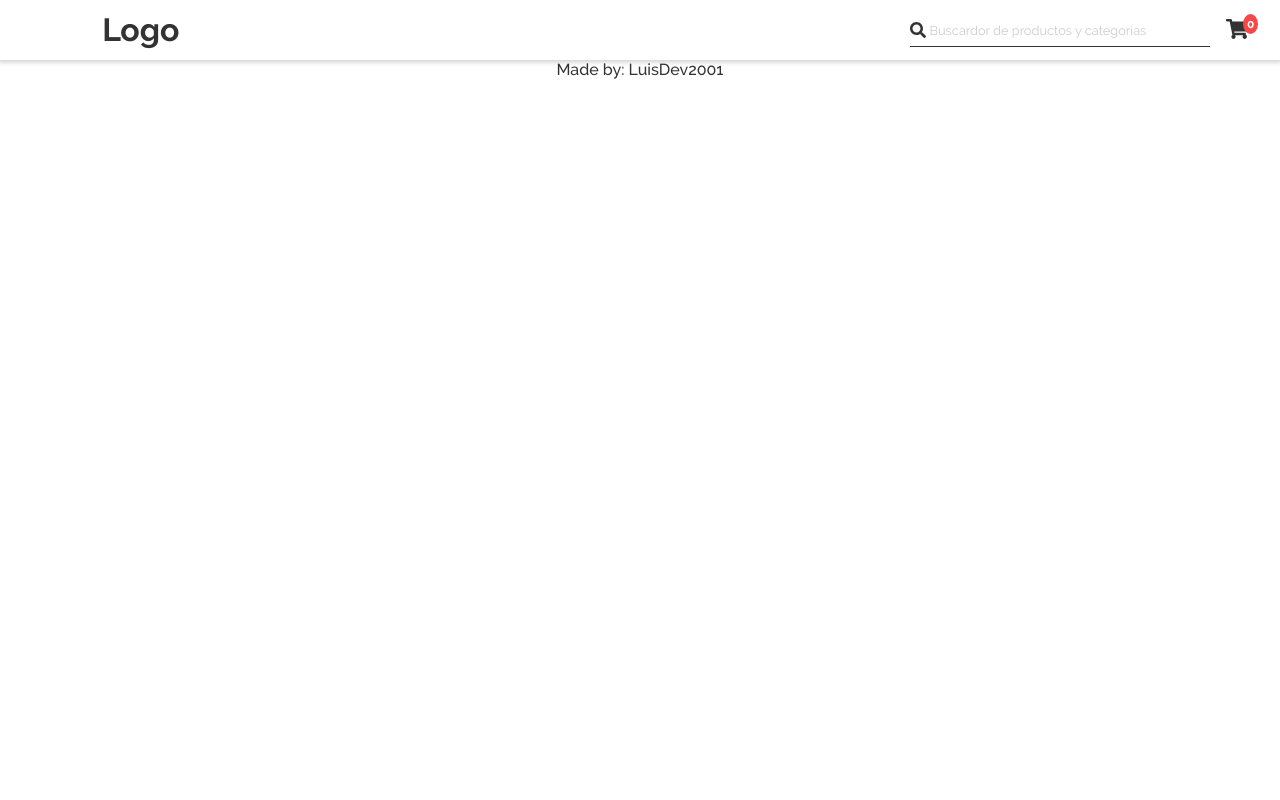
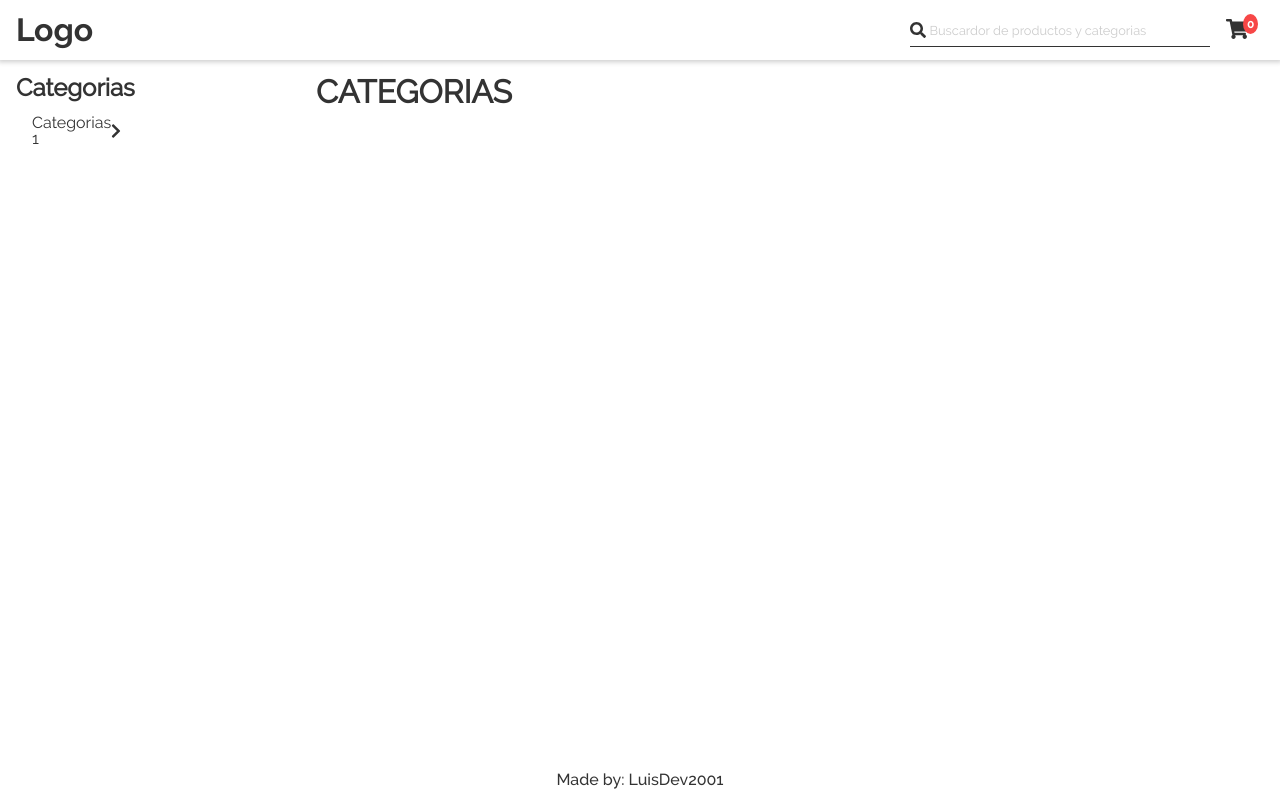
Before and after one commit to LuisDev2001/talana-challenge, a Vue app: page / in a window 1280 px wide. Built offline with nearby package versions, Linux system fonts and the light colour scheme.

Commit message:
styles: put sidebar styles and grid areas for layout

```diff
--- a/src/App.vue
+++ b/src/App.vue
@@ -1,21 +1,25 @@
 <template>
   <PxHaeader />
-  <router-view />
+  <PxSideBarCategories />
+  <router-view class="view" />
   <PxFooter />
 </template>
 
 <script>
 import PxHaeader from "@/components/Header/PxHaeader";
 import PxFooter from "@/components/Footer/PxFooter";
+import PxSideBarCategories from "@/components/SideBarCategories/PxSideBarCategories";
 
 export default {
   components: {
     PxHaeader,
     PxFooter,
+    PxSideBarCategories,
   },
 };
 </script>
 
 <style lang="scss">
 @import "~@/assets/scss/_base.scss";
+@import "~@/assets/scss/App.scss";
 </style>
--- /dev/null
+++ b/src/assets/scss/App.scss
@@ -0,0 +1,17 @@
+#app {
+  display: grid;
+  grid-template-columns: 300px 1fr;
+  grid-template-rows: auto;
+  grid-template-areas:
+    "header header "
+    "sidebar view "
+    "sidebar view "
+    "footer footer ";
+  min-height: 100vh;
+  align-content: baseline;
+}
+.view {
+  grid-area: view;
+  height: calc(100vh - 99px);
+  padding: 1rem;
+}
--- a/src/assets/scss/components/_PxFooter.scss
+++ b/src/assets/scss/components/_PxFooter.scss
@@ -1,10 +1,14 @@
 @import "../utils/_variables.scss";
 
 .footer {
-  height: 20px;
+  height: 40px;
   width: 100%;
   text-align: center;
-  line-height: 20px;
+  line-height: 40px;
+  position: fixed;
+  left: 0;
+  bottom: 0;
+  grid-area: footer;
   p {
     font-family: $font-medium;
   }
--- a/src/assets/scss/components/_PxHeader.scss
+++ b/src/assets/scss/components/_PxHeader.scss
@@ -8,9 +8,10 @@
   padding: 0 1rem;
   height: 60px;
   box-shadow: 0 0 5px 2px rgba(0, 0, 0, 0.2);
+  grid-area: header;
   &__logo {
     width: 20%;
-    text-align: center;
+    text-align: left;
     h1 {
       font-family: $font-bold;
     }
--- /dev/null
+++ b/src/assets/scss/components/_PxSideBarCategories.scss
@@ -0,0 +1,63 @@
+@import "../utils/_variables.scss";
+
+.sidebar {
+  grid-area: sidebar;
+  width: 30%;
+  height: calc(100vh - 99px);
+  padding: 1rem;
+  h2 {
+    margin: 0 0 0.8rem 0;
+  }
+  &__item {
+    position: relative;
+    margin: 0 0 0.8rem 0;
+    &::before,
+    &::after {
+      content: "";
+      opacity: 0;
+      display: block;
+      transition: all 0.4s ease;
+      position: absolute;
+      background: #fa7462;
+    }
+    &::before {
+      left: 0;
+      top: 0;
+      width: 5px;
+      height: 100%;
+    }
+    &::after {
+      bottom: 0;
+      left: 0;
+      width: 100%;
+      height: 1px;
+    }
+    &:hover,
+    &.active {
+      &::before,
+      &::after {
+        opacity: 1;
+      }
+    }
+  }
+  &__link {
+    width: 100%;
+    height: 36px;
+    display: flex;
+    align-items: center;
+    justify-content: space-between;
+    padding: 0 1rem;
+    text-decoration: none;
+    font-family: $font-regular;
+    font-size: 1rem;
+    color: #333333;
+    svg {
+      transition: 0.4s ease color;
+    }
+    &:hover {
+      svg {
+        color: #fa7462;
+      }
+    }
+  }
+}
--- /dev/null
+++ b/src/components/SideBarCategories/PxSideBarCategories.vue
@@ -0,0 +1,32 @@
+<template>
+  <section class="sidebar">
+    <h2>Categorias</h2>
+    <ul class="siderbar__list">
+      <li class="sidebar__item">
+        <router-link class="sidebar__link" to="/">
+          Categorias 1
+          <font-awesome-icon icon="chevron-right" />
+        </router-link>
+      </li>
+    </ul>
+  </section>
+</template>
+
+<script>
+//Icons
+import { library } from "@fortawesome/fontawesome-svg-core";
+import { faChevronRight } from "@fortawesome/free-solid-svg-icons";
+import { FontAwesomeIcon } from "@fortawesome/vue-fontawesome";
+library.add(faChevronRight);
+
+export default {
+  name: "PxSideBarCategories",
+  components: {
+    FontAwesomeIcon,
+  },
+};
+</script>
+
+<style lang="scss" scoped>
+@import "~@/assets/scss/components/_PxSideBarCategories.scss";
+</style>
--- a/src/views/Home.vue
+++ b/src/views/Home.vue
@@ -1,5 +1,7 @@
 <template>
-  <div class="home"></div>
+  <div class="home">
+    <h1>CATEGORIAS</h1>
+  </div>
 </template>
 
 <script>
```
